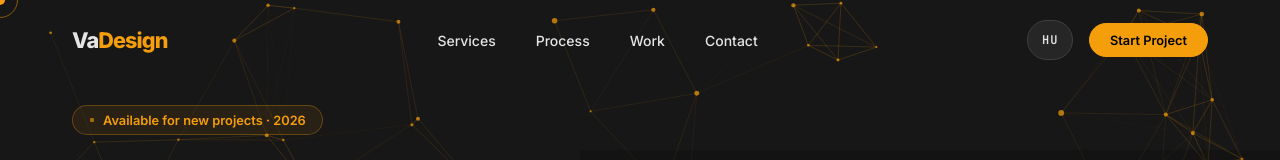
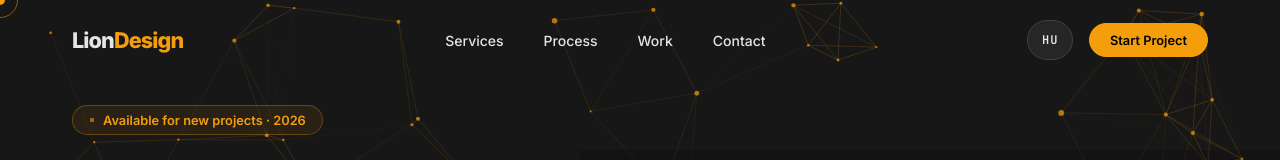
Before and after one commit to VAGASolutions/liondesign, an Angular app in the folder angular/: page / in a window 1280 px wide. Shown: the top 160 px of the page. Built offline with nearby package versions, Linux system fonts and the light colour scheme.

Commit message:
Update branding from VaDesign to LionDesign in documentation and footer/nav components for consistency across the application.

```diff
--- a/angular/src/app/components/footer/footer.component.html
+++ b/angular/src/app/components/footer/footer.component.html
@@ -2,7 +2,7 @@
   <div class="container">
     <div class="footer-top">
       <div>
-        <div class="footer-brand-name">Va<span>Design</span></div>
+        <div class="footer-brand-name">Lion<span>Design</span></div>
         <p class="footer-brand-desc">{{ i18n.t()['footer.desc'] }}</p>
         <div class="footer-social">
           <a href="#" aria-label="Twitter">𝕏</a>
--- a/angular/src/app/components/nav/nav.component.html
+++ b/angular/src/app/components/nav/nav.component.html
@@ -1,6 +1,6 @@
 <nav [class.scrolled]="scrolled">
   <div class="container nav-inner">
-    <a class="nav-logo" (click)="scrollTo('hero')" style="cursor:pointer">Va<span>Design</span></a>
+    <a class="nav-logo" (click)="scrollTo('hero')" style="cursor:pointer">Lion<span>Design</span></a>
 
     <ul class="nav-links">
       <li><a (click)="scrollTo('services')">{{ i18n.t()['nav.services'] }}</a></li>
```
Also changed, not shown: 1 other file (tests, documents, lock files or other folders).
